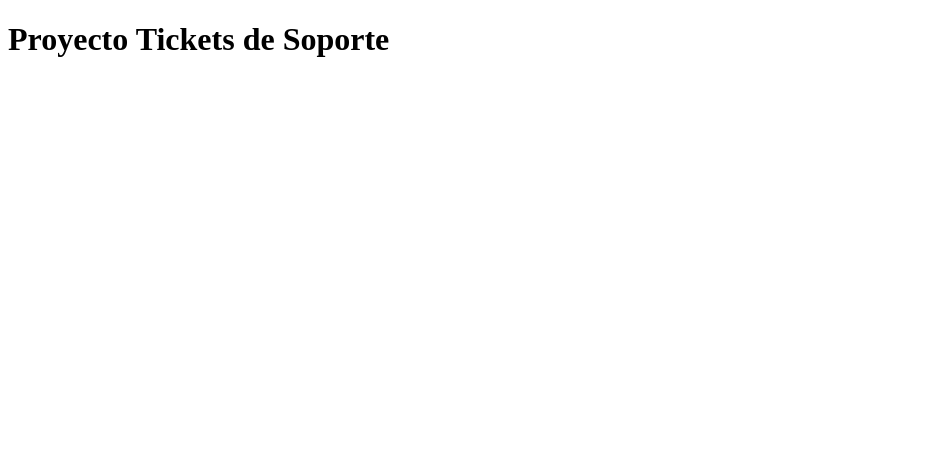
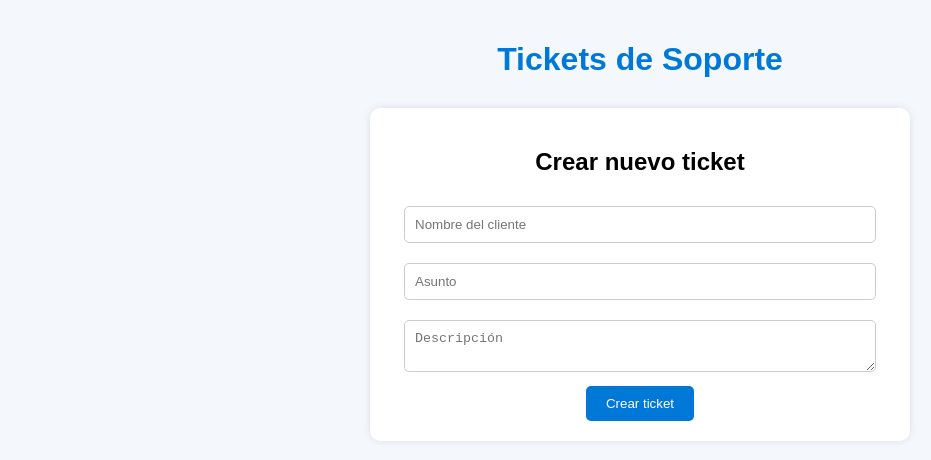
Before and after one commit to gersondbg/Tickets_Soporte, a plain HTML site: page index.html in a window 1280 px wide. Shown: the whole page, without its empty margins (0-931 px from the left). Drawn offline with Linux system fonts and the light colour scheme.

Commit message:
estilos iniciales y formulario base

```diff
--- a/index.html
+++ b/index.html
@@ -4,9 +4,21 @@
     <meta charset="UTF-8">
     <meta name="viewport" content="width=device-width, initial-scale=1.0">
     <title>Tickets de Soporte</title>
+    <link rel="stylesheet" href="style.css">
 </head>
+
 <body>
-    <h1>Proyecto Tickets de Soporte</h1>
+    <h1> Tickets de Soporte</h1>
 
+    <section class="formulario">
+        <h2>Crear nuevo ticket</h2>
+        <form>
+            <input type="text" placeholder="Nombre del cliente">
+            <input type="text" placeholder="Asunto">
+            <textarea placeholder="Descripción"></textarea>
+            <button type="submit">Crear ticket</button>
+        </form>
+    </section>
 </body>
+
 </html>
--- /dev/null
+++ b/style.css
@@ -0,0 +1,41 @@
+body {
+    font-family: Arial, sans-serif;
+    background-color: #f4f7fb;
+    margin: 0;
+    padding: 20px;
+    text-align: center;
+}
+
+h1 {
+    color: #0078d7;
+}
+
+.formulario {
+    background-color: white;
+    padding: 20px;
+    margin: 30px auto;
+    max-width: 500px;
+    border-radius: 10px;
+    box-shadow: 0 0 8px rgba(0,0,0,0.1);
+}
+
+input, textarea {
+    width: 90%;
+    padding: 10px;
+    margin: 10px 0;
+    border: 1px solid #ccc;
+    border-radius: 5px;
+}
+
+button {
+    background-color: #0078d7;
+    color: white;
+    border: none;
+    padding: 10px 20px;
+    border-radius: 5px;
+    cursor: pointer;
+}
+
+button:hover {
+    background-color: #005fa3;
+}
```
